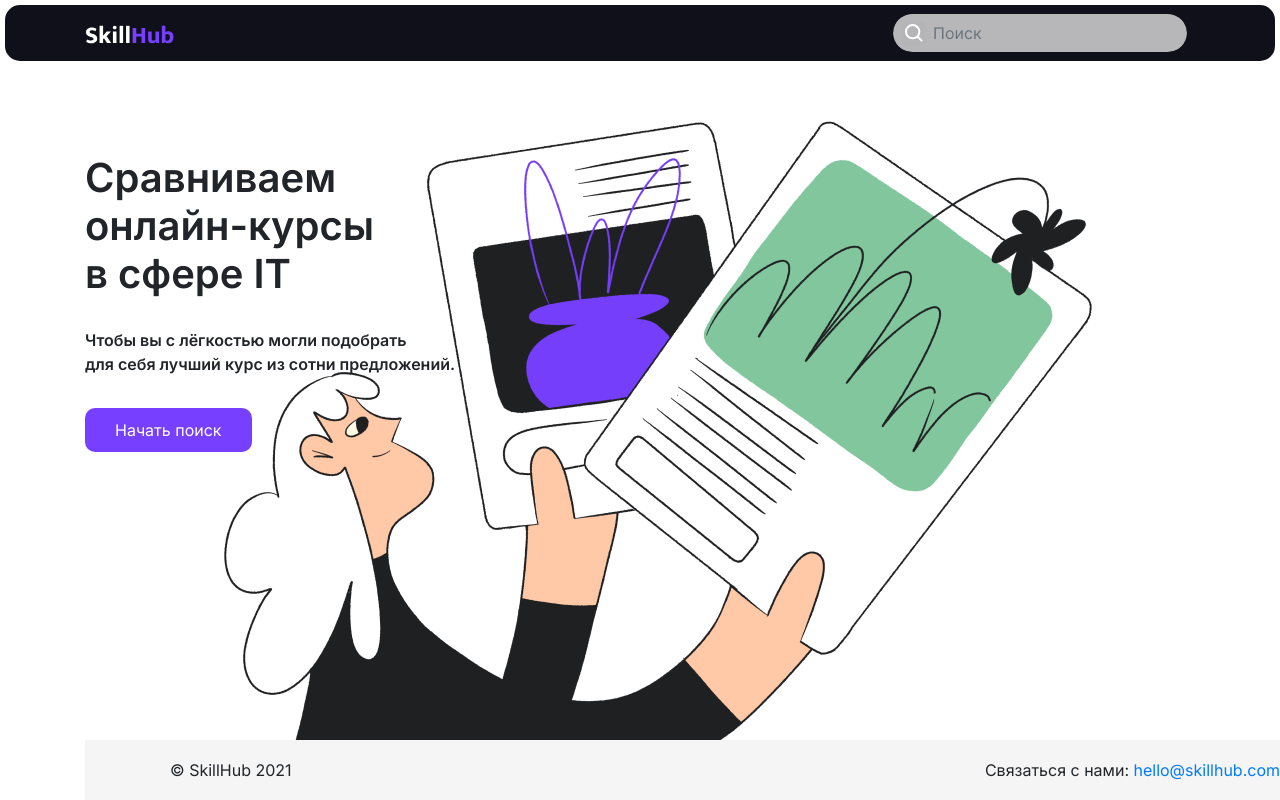
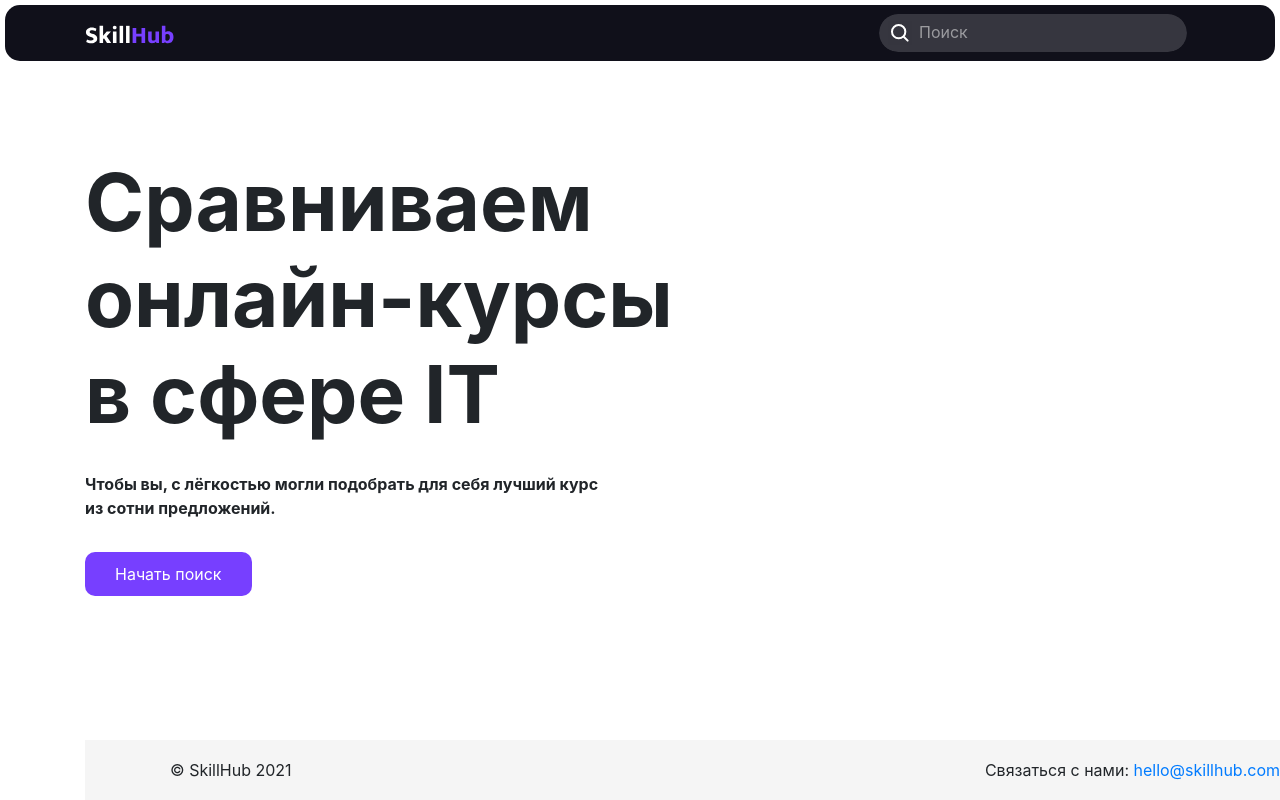
Before and after one commit to khoshov/skillhub, a Django app: page / in a window 1280 px wide; the page is wider, and only the part inside the window is pictured. Run offline with Django 3.2, Linux system fonts and the light colour scheme; data that the repository does not hold is empty; some libraries are stand-ins or nearby versions.

Commit message:
правка шапки

```diff
--- a/apps/core/static/core/css/style.css
+++ b/apps/core/static/core/css/style.css
@@ -22,12 +22,6 @@ html {
 
 body {
     margin-bottom: 60px;
-	 font-family: 'Inter', sans-serif !important;
-	 background-image: url(../img/main-image.png);
-	 background-repeat: no-repeat;
-	 background-position-x: center;
-	 background-position-y: center;
-	 overflow: hidden;
 }
 
 
@@ -62,9 +56,32 @@ body {
 	margin: 5px;
 }
 
+#main_nav .navbar-nav {
+	margin: 0 auto;
+}
+
+#main_nav .nav-item {
+	padding-right: 40px;
+}
+
+#main-nav .nav-item.active {
+	position: relative;
+}
+
+#main-nav .nav-item.active:after {
+	content: '';
+	position: absolute;
+	border-bottom: 4px solid #773FFF;
+	width: 80%;
+	bottom: -8px;
+	left: 0;
+}
+
 #main-content h1 {
+	min-width: 650px;
 	font-weight: bold;
 	margin-top: 40px;
+	font-size: 80px;
 }
 
 #main-content p {
@@ -79,38 +96,21 @@ body {
 	padding: 10px 30px;
 }
 
-.form-control {
-	background-color: #B7B7BA;
+#search-form .form-control {
+	background-color: #36363f;
 	border-radius: 72px;
 	border: none;
-	background-color: none;
 	background-image: url('../img/search.svg');
 	background-position: 9px 7px;
 	background-repeat: no-repeat;
-	padding: 12px 20px 12px 40px;
+	padding: 10px 20px 12px 40px;
 }
 
-.mr-auto {
-	margin: 0 auto;
+#search-form .form-control:focus {
+	background-color: #36363f;
+	box-shadow: none;
 }
 
-.collapse {
-	position: relative;
+#search-form input::placeholder {
+	color: #9b9b9f;
 }
-
-.nav-item {
-	padding-right: 20px;
-}
-
-.nav-item:last-child {
-	padding-right: 0px;
-}
-
-.link-active:after {
-	content: "";
-	display: block;
-	position: absolute; !important
-	height: 2px;
-	background: #773FFF;
-	bottom: 10px;
-}
--- a/templates/header.html
+++ b/templates/header.html
@@ -11,7 +11,7 @@
         {% for category in categories %}
           {% if category.get_children %}
             <li class="nav-item dropdown {% if request.GET.categories == category.pk|slugify %}active{% endif %}{% for child in category.get_children %}{% if request.GET.categories == child.pk|slugify %}active{% endif %}{% endfor %}">
-              <a class="nav-link  dropdown-toggle" href="{% url 'courses:list' %}?categories={{ category.pk }}" data-bs-toggle="dropdown">{{ category.name }}</a>
+              <a class="nav-link dropdown-toggle" href="{% url 'courses:list' %}?categories={{ category.pk }}" data-bs-toggle="dropdown">{{ category.name }}</a>
               <ul class="dropdown-menu">
                 {% for child in category.get_children %}
                   <li><a class="dropdown-item" href="{% url 'courses:list' %}?categories={{ child.pk }}">{{ child.name }}</a></li>
@@ -25,7 +25,7 @@
           {% endif %}
         {% endfor %}
       </ul>
-      <form class="form-inline" action="{% url 'courses:list' %}">
+      <form id="search-form" class="form-inline" action="{% url 'courses:list' %}">
         <input class="form-control mr-sm-2 " name="name__icontains" type="search" placeholder="Поиск" aria-label="Search" value="{{ request.GET.name__icontains }}">
       </form>
     </div> <!-- navbar-collapse.// -->
--- a/templates/index.html
+++ b/templates/index.html
@@ -1,10 +1,13 @@
 {% extends 'base.html' %}
+
+{% load static %}
 
 {% block content %}
   <div class="row">
     <div id="main-content" class="col-md-6">
-      <h1>Сравниваем <br> онлайн-курсы <br> в сфере IT</h1>
-      <p>Чтобы&nbsp;вы с&nbsp;лёгкостью могли подобрать <br> для себя лучший курс из&nbsp;сотни предложений.</p>
+      <h1>Сравниваем онлайн-курсы в&nbsp;сфере&nbsp;IT</h1>
+      <p>Чтобы&nbsp;вы, с&nbsp;лёгкостью могли подобрать для себя лучший курс из&nbsp;сотни предложений.</p>
       <a href="{% url 'courses:list' %}" class="btn btn-primary mt-3 main-button">Начать поиск</a>
   </div>
+
 {% endblock content %}
```
